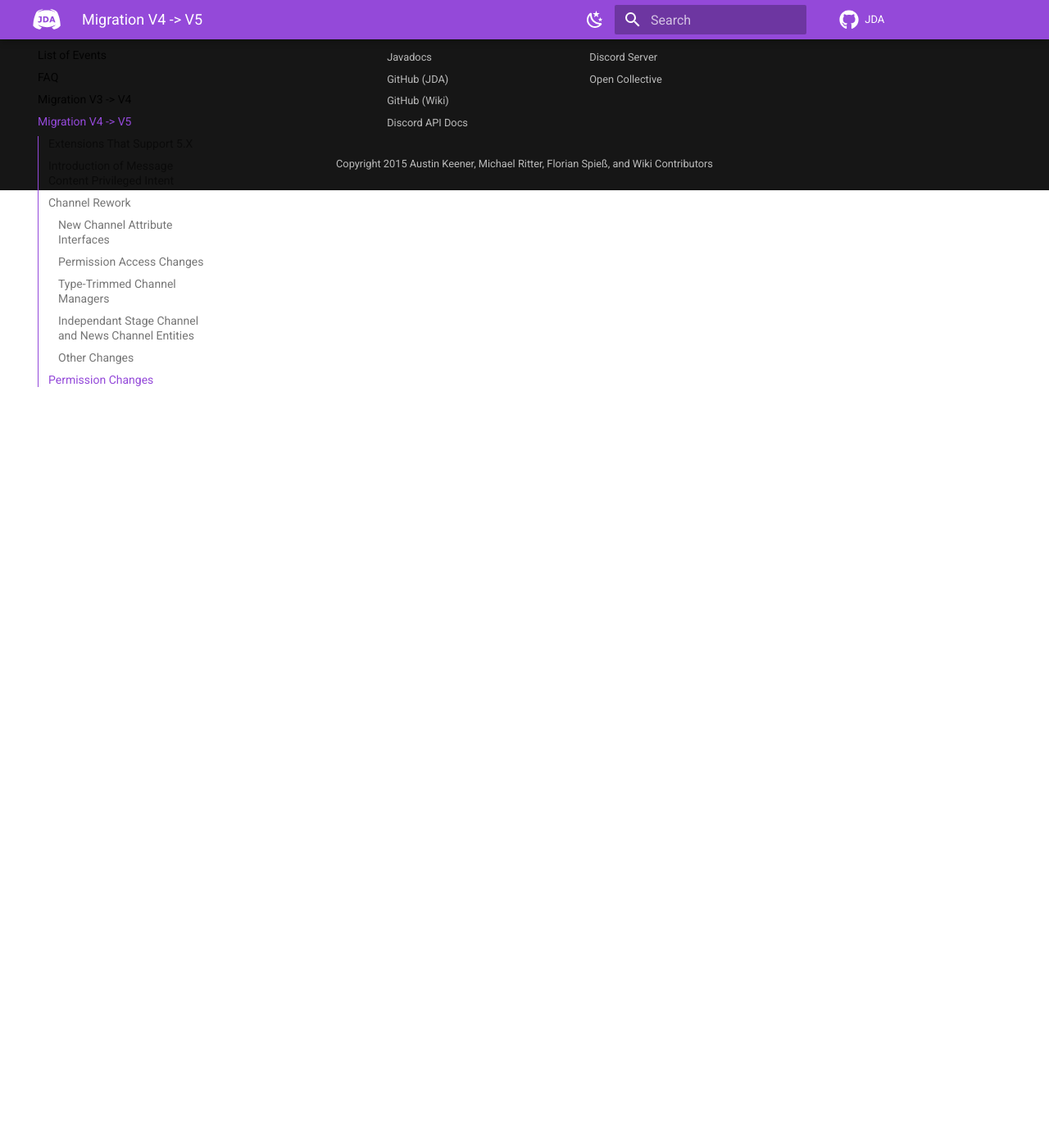
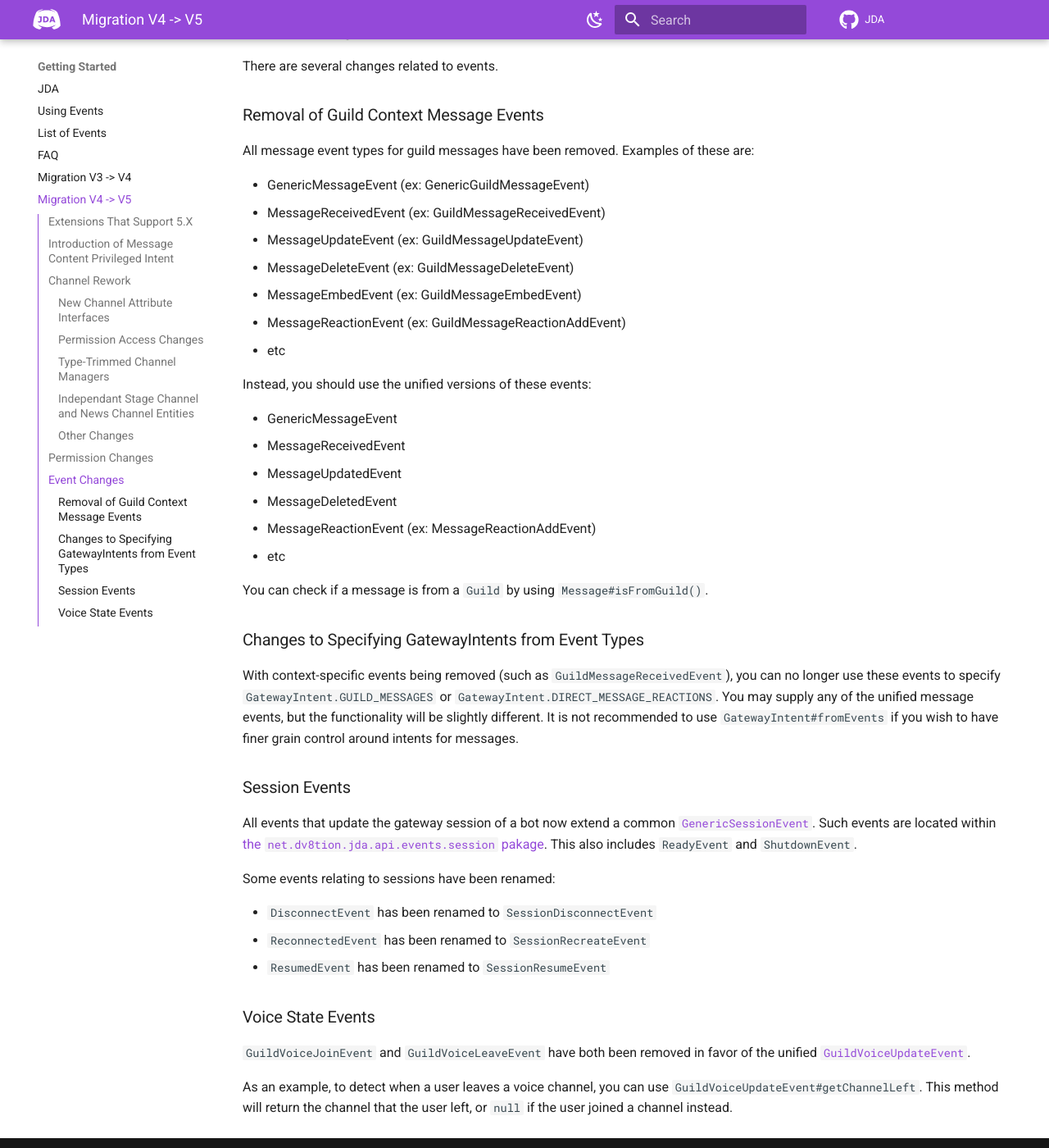
Before and after one commit to discord-jda/JDA-Website, an MkDocs documentation site: the page built from docs/introduction/migration-v4-v5.md, in a window 1280 px wide and 1400 px high, scrolled down 2598 px. Shown: the whole window at 82% size. Built offline with MkDocs 1.6.1 and Material for MkDocs 9.7.7, drawn with Linux system fonts in a browser that asks for light colours; comment, search, counter and statistics services are not loaded.

Commit message:
Add event changes section

```diff
--- a/docs/introduction/migration-v4-v5.md
+++ b/docs/introduction/migration-v4-v5.md
@@ -74,3 +74,50 @@
 - `Permission.USE_SLASH_COMMANDS` was renamed to `Permission.USE_APPLICATION_COMMANDS`
 - `Permission.USE_PUBLIC_THREADS` was renamed to `Permission.CREATE_PUBLIC_THREADS`
 - `Permission.USE_PRIVATE_THREADS` was renamed to `Permission.CREATE_PRIVATE_THREADS`
+
+## Event Changes
+
+There are several changes related to events.
+
+### Removal of Guild Context Message Events
+
+All message event types for guild messages have been removed. Examples of these are:
+
+- Generic<Context>MessageEvent (ex: GenericGuildMessageEvent)
+- <Context>MessageReceivedEvent (ex: GuildMessageReceivedEvent)
+- <Context>MessageUpdateEvent (ex: GuildMessageUpdateEvent)
+- <Context>MessageDeleteEvent (ex: GuildMessageDeleteEvent)
+- <Context>MessageEmbedEvent (ex: GuildMessageEmbedEvent)
+- <Context>MessageReaction<X>Event (ex: GuildMessageReactionAddEvent)
+- etc
+
+Instead, you should use the unified versions of these events:
+
+- GenericMessageEvent
+- MessageReceivedEvent
+- MessageUpdatedEvent
+- MessageDeletedEvent
+- MessageReaction<X>Event (ex: MessageReactionAddEvent)
+- etc
+
+You can check if a message is from a `Guild` by using `Message#isFromGuild()`.
+
+### Changes to Specifying GatewayIntents from Event Types
+
+With context-specific events being removed (such as `GuildMessageReceivedEvent`), you can no longer use these events to specify `GatewayIntent.GUILD_MESSAGES` or `GatewayIntent.DIRECT_MESSAGE_REACTIONS`. You may supply any of the unified message events, but the functionality will be slightly different. It is not recommended to use `GatewayIntent#fromEvents` if you wish to have finer grain control around intents for messages.
+
+### Session Events
+
+All events that update the gateway session of a bot now extend a common [`GenericSessionEvent`](https://javadoc.io/doc/net.dv8tion/JDA/latest/net/dv8tion/jda/api/events/session/GenericSessionEvent.html). Such events are located within [the `net.dv8tion.jda.api.events.session` pakage](https://javadoc.io/doc/net.dv8tion/JDA/latest/net/dv8tion/jda/api/events/session/package-summary.html). This also includes `ReadyEvent` and `ShutdownEvent`.
+
+Some events relating to sessions have been renamed:
+
+- `DisconnectEvent` has been renamed to `SessionDisconnectEvent`
+- `ReconnectedEvent` has been renamed to `SessionRecreateEvent`
+- `ResumedEvent` has been renamed to `SessionResumeEvent`
+
+### Voice State Events
+
+`GuildVoiceJoinEvent` and `GuildVoiceLeaveEvent` have both been removed in favor of the unified [`GuildVoiceUpdateEvent`](https://javadoc.io/doc/net.dv8tion/JDA/latest/net/dv8tion/jda/api/events/guild/voice/GuildVoiceUpdateEvent.html).
+
+As an example, to detect when a user leaves a voice channel, you can use `GuildVoiceUpdateEvent#getChannelLeft`. This method will return the channel that the user left, or `null` if the user joined a channel instead.
```
